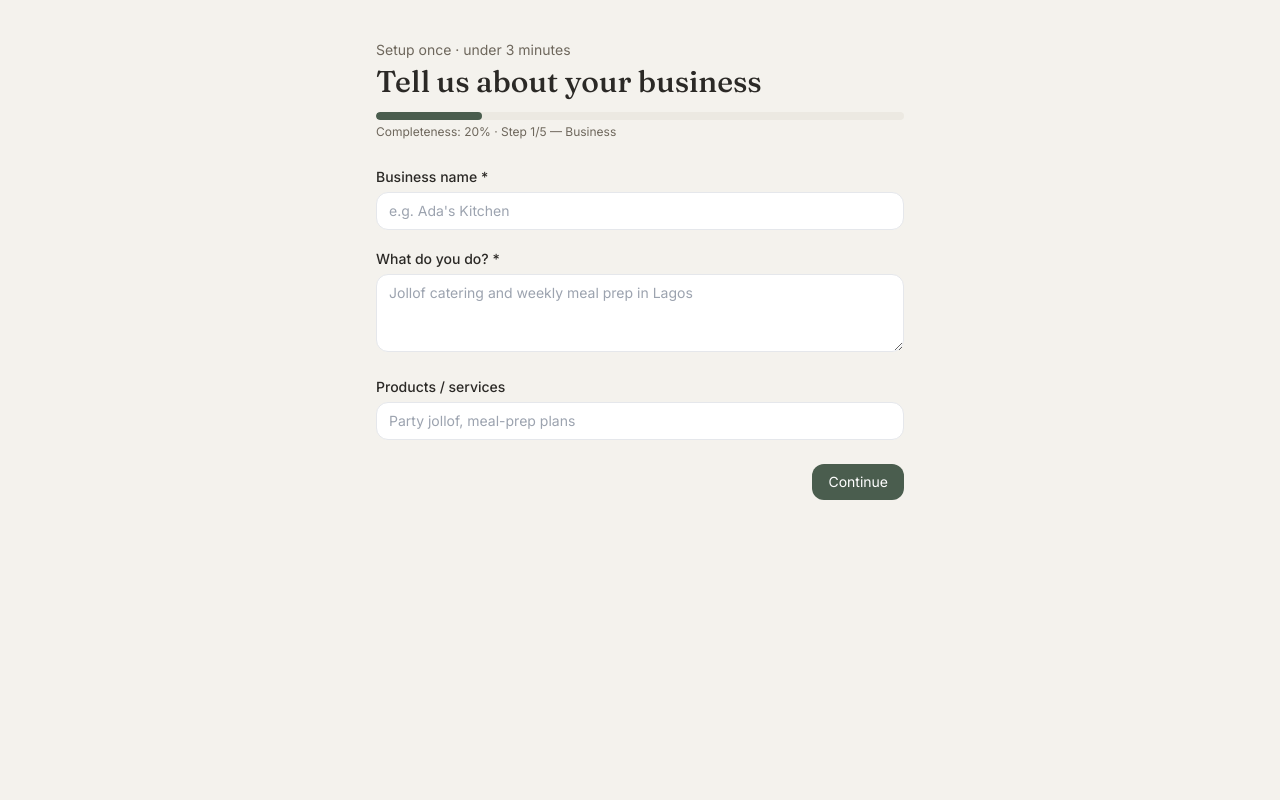
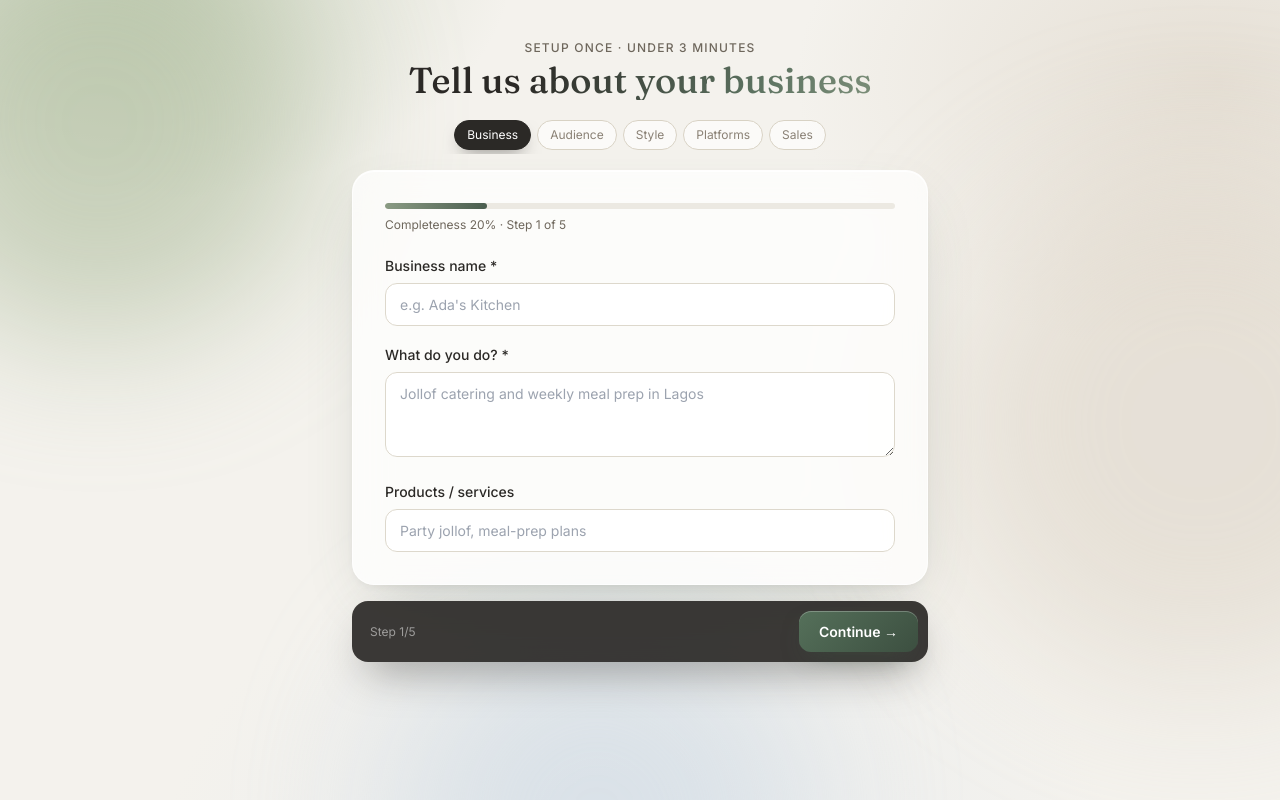
Before and after one commit to chisomsamuel912/ai-social-media-automation, a Next.js app: page /onboarding in a window 1280 px wide. Built offline with nearby package versions, Linux system fonts and the light colour scheme.

Commit message:
Modern floating glass UI: orbs, glass cards, sticky action bar

```diff
--- a/app/brand/page.tsx
+++ b/app/brand/page.tsx
@@ -1,7 +1,6 @@
 "use client";
 import { useEffect, useState } from "react";
 
-const inputCls = "w-full rounded-xl border bg-white px-3 py-2 text-sm";
 type Tab = "facts" | "media";
 
 export default function BrandPage() {
@@ -53,52 +52,57 @@ export default function BrandPage() {
   }
 
   return (
-    <main className="mx-auto max-w-2xl px-6 py-10">
-      <p className="text-sm text-muted">Brand · Media Library · Verified Facts</p>
-      <h1 className="mt-1 text-3xl">Your brand & truths</h1>
-      <p className="mt-1 text-sm text-muted">The AI only uses facts saved here — it never invents prices or policies.</p>
+    <main className="stage px-4 py-10">
+      <div className="orb" style={{ width: 400, height: 400, right: "-120px", top: "-100px", background: "#D9CFC0" }} />
+      <div className="orb orb-b" style={{ width: 360, height: 360, left: "-120px", bottom: "-140px", background: "#9CAF88" }} />
+      <div className="relative mx-auto max-w-2xl">
+        <p className="text-center text-xs font-medium uppercase tracking-widest text-muted">Brand · Media · Truths</p>
+        <h1 className="grad-text mt-1 text-center text-4xl">Your brand & truths</h1>
+        <p className="mt-1 text-center text-sm text-muted">The AI only uses facts saved here — it never invents prices or policies.</p>
 
-      <div className="mt-4 flex items-center gap-2">
-        <input className={inputCls} value={businessId} onChange={(e) => setBusinessId(e.target.value)} placeholder="Business ID (auto-filled after onboarding)" />
-        <button onClick={load} className="rounded-xl border px-4 py-2 text-sm">Load</button>
+        <div className="glass mt-6 flex items-center gap-2 p-2.5">
+          <input className="field !border-0 !bg-transparent" value={businessId} onChange={(e) => setBusinessId(e.target.value)} placeholder="Business ID (auto-filled after onboarding)" />
+          <button onClick={load} className="btn-primary shrink-0">Load</button>
         </div>
 
-      <div className="mt-4 flex gap-2">
-        <button onClick={() => setTab("facts")} className={`rounded-xl px-4 py-2 text-sm ${tab === "facts" ? "bg-moss text-white" : "border"}`}>Verified Facts</button>
-        <button onClick={() => setTab("media")} className={`rounded-xl px-4 py-2 text-sm ${tab === "media" ? "bg-moss text-white" : "border"}`}>Media Library</button>
+        <div className="mt-4 flex justify-center gap-2">
+          <button onClick={() => setTab("facts")} className={tab === "facts" ? "btn-primary" : "btn-ghost"}>Verified Facts</button>
+          <button onClick={() => setTab("media")} className={tab === "media" ? "btn-primary" : "btn-ghost"}>Media Library</button>
         </div>
 
-      {msg && <p className="mt-3 text-sm text-muted">{msg}</p>}
+        {msg && <p className="mt-3 text-center text-sm text-muted">{msg}</p>}
 
+        <div className="glass mt-4 p-5">
           {tab === "facts" && (
-        <div className="mt-4 grid gap-3">
+            <div className="grid gap-2.5">
               {facts.length === 0 && <p className="text-sm text-muted">No facts yet. Add prices, products, delivery info…</p>}
               {facts.map((f) => (
-            <div key={f.key} className="flex gap-2 rounded-xl border bg-card px-3 py-2 text-sm" style={{ borderColor: "#E3DED2" }}>
+                <div key={f.key} className="glass-soft flex gap-2 px-3 py-2.5 text-sm">
                   <b>{f.key}</b><span className="text-muted">{f.value}</span>
                 </div>
               ))}
               <div className="flex gap-2">
-            <input className={inputCls} value={fKey} onChange={(e) => setFKey(e.target.value)} placeholder="e.g. jollof-party-price" />
-            <input className={inputCls} value={fVal} onChange={(e) => setFVal(e.target.value)} placeholder="e.g. ₦25,000 per tray" />
-            <button onClick={saveFact} className="rounded-xl bg-moss px-4 py-2 text-sm text-white">Save</button>
+                <input className="field" value={fKey} onChange={(e) => setFKey(e.target.value)} placeholder="e.g. jollof-party-price" />
+                <input className="field" value={fVal} onChange={(e) => setFVal(e.target.value)} placeholder="e.g. ₦25,000 per tray" />
+                <button onClick={saveFact} className="btn-primary shrink-0">Save</button>
               </div>
             </div>
           )}
-
           {tab === "media" && (
-        <div className="mt-4 grid gap-3">
-          {assets.length === 0 && <p className="text-sm text-muted">No media yet. Paste an image URL (file upload comes with Supabase Storage wiring).</p>}
+            <div className="grid gap-2.5">
+              {assets.length === 0 && <p className="text-sm text-muted">No media yet. Paste an image URL (file upload comes with Storage wiring).</p>}
               {assets.map((a) => (
-            <div key={a.id} className="truncate rounded-xl border bg-card px-3 py-2 text-sm" style={{ borderColor: "#E3DED2" }}>🖼 {a.url}</div>
+                <div key={a.id} className="glass-soft truncate px-3 py-2.5 text-sm">🖼 {a.url}</div>
               ))}
               <div className="flex gap-2">
-            <input className={inputCls} value={mUrl} onChange={(e) => setMUrl(e.target.value)} placeholder="https://…/product-photo.jpg" />
-            <button onClick={saveMedia} className="rounded-xl bg-moss px-4 py-2 text-sm text-white">Add</button>
+                <input className="field" value={mUrl} onChange={(e) => setMUrl(e.target.value)} placeholder="https://…/product-photo.jpg" />
+                <button onClick={saveMedia} className="btn-primary shrink-0">Add</button>
               </div>
               <p className="text-xs text-muted">Rule: promo posts prefer your real photo; educational posts use a template.</p>
             </div>
           )}
+        </div>
+      </div>
     </main>
   );
 }
--- a/app/globals.css
+++ b/app/globals.css
@@ -10,3 +10,124 @@ body {
 h1, h2, h3, .serif {
   font-family: Fraunces, Georgia, serif;
 }
+
+/* ---- modern floating backdrop ---- */
+.stage {
+  position: relative;
+  min-height: 100vh;
+  overflow: clip;
+  background:
+    radial-gradient(600px 400px at 12% -5%, rgba(154, 175, 136, 0.35), transparent 60%),
+    radial-gradient(700px 460px at 95% 10%, rgba(217, 207, 192, 0.55), transparent 60%),
+    radial-gradient(800px 600px at 50% 110%, rgba(228, 234, 240, 0.7), transparent 60%),
+    #f4f2ed;
+}
+.orb {
+  position: absolute;
+  border-radius: 9999px;
+  filter: blur(70px);
+  opacity: 0.5;
+  pointer-events: none;
+  animation: drift 14s ease-in-out infinite alternate;
+}
+.orb-b { animation-delay: -5s; animation-duration: 18s; }
+.orb-c { animation-delay: -9s; animation-duration: 22s; }
+@keyframes drift {
+  from { transform: translate3d(0, 0, 0) scale(1); }
+  to { transform: translate3d(30px, 36px, 0) scale(1.12); }
+}
+
+/* ---- floating glass card ---- */
+.glass {
+  background: rgba(255, 255, 255, 0.74);
+  backdrop-filter: blur(18px) saturate(1.2);
+  -webkit-backdrop-filter: blur(18px) saturate(1.2);
+  border: 1px solid rgba(255, 255, 255, 0.7);
+  box-shadow:
+    0 1px 0 rgba(255, 255, 255, 0.9) inset,
+    0 24px 60px -24px rgba(74, 93, 78, 0.28),
+    0 4px 14px -6px rgba(60, 50, 30, 0.12);
+  border-radius: 22px;
+}
+.glass-soft {
+  background: rgba(255, 255, 255, 0.55);
+  backdrop-filter: blur(12px);
+  -webkit-backdrop-filter: blur(12px);
+  border: 1px solid rgba(255, 255, 255, 0.6);
+  border-radius: 16px;
+}
+
+/* ---- buttons ---- */
+.btn-primary {
+  background: linear-gradient(135deg, #55705a, #3c4f40);
+  color: #fff;
+  font-weight: 600;
+  border-radius: 12px;
+  padding: 10px 20px;
+  font-size: 14px;
+  box-shadow: 0 10px 24px -10px rgba(60, 79, 64, 0.7), 0 1px 0 rgba(255,255,255,.25) inset;
+  transition: transform 0.15s ease, box-shadow 0.15s ease;
+}
+.btn-primary:hover { transform: translateY(-1px); box-shadow: 0 16px 30px -10px rgba(60,79,64,.7); }
+.btn-ghost {
+  background: rgba(255,255,255,.7);
+  border: 1px solid #d8d2c4;
+  border-radius: 12px;
+  padding: 10px 18px;
+  font-size: 14px;
+  color: #4a443b;
+  transition: transform 0.15s ease;
+}
+.btn-ghost:hover { transform: translateY(-1px); }
+
+/* ---- step pills ---- */
+.pill {
+  font-size: 12px;
+  padding: 5px 12px;
+  border-radius: 999px;
+  border: 1px solid #d8d2c4;
+  color: #8a8175;
+  background: rgba(255,255,255,.6);
+  white-space: nowrap;
+}
+.pill.on {
+  background: #2b2926;
+  color: #fff;
+  border-color: #2b2926;
+  box-shadow: 0 8px 18px -8px rgba(43,41,38,.6);
+}
+.pill.done {
+  background: rgba(74,93,78,.12);
+  color: #42563f;
+  border-color: rgba(74,93,78,.3);
+}
+
+/* ---- floating sticky action bar ---- */
+.actionbar {
+  position: sticky;
+  bottom: 16px;
+  background: rgba(43, 41, 38, 0.92);
+  backdrop-filter: blur(14px);
+  border-radius: 16px;
+  box-shadow: 0 20px 44px -16px rgba(43, 41, 38, 0.55);
+}
+
+/* ---- lift cards ---- */
+.lift { transition: transform 0.18s ease, box-shadow 0.18s ease; }
+.lift:hover { transform: translateY(-3px); box-shadow: 0 22px 44px -20px rgba(60,50,30,.3); }
+
+.grad-text {
+  background: linear-gradient(120deg, #2b2926 30%, #5c7260 70%, #8a9b84);
+  -webkit-background-clip: text;
+  background-clip: text;
+  color: transparent;
+}
+.field {
+  width: 100%;
+  border-radius: 12px;
+  border: 1px solid #ddd8cc;
+  background: rgba(255,255,255,.85);
+  padding: 10px 14px;
+  font-size: 14px;
+}
+.field:focus { outline: 2px solid rgba(74,93,78,.4); border-color: #4a5d4e; }
--- a/app/onboarding/page.tsx
+++ b/app/onboarding/page.tsx
@@ -2,17 +2,16 @@
 import { useEffect, useState } from "react";
 import { EMPTY_DRAFT, MVP_PLATFORMS, completeness, type OnboardingDraft } from "@/lib/onboarding";
 
-const STEPS = ["Business", "Audience", "Preferences", "Platforms", "Sales & dates"];
+const STEPS = ["Business", "Audience", "Style", "Platforms", "Sales"];
 
 function field(label: string, node: React.ReactNode) {
   return (
     <label className="block">
       <span className="text-sm font-medium">{label}</span>
-      <div className="mt-1">{node}</div>
+      <div className="mt-1.5">{node}</div>
     </label>
   );
 }
-const inputCls = "w-full rounded-xl border bg-white px-3 py-2 text-sm";
 
 export default function OnboardingPage() {
   const [draft, setDraft] = useState<OnboardingDraft>(EMPTY_DRAFT);
@@ -60,58 +59,76 @@ export default function OnboardingPage() {
 
   if (doneId) {
     return (
-      <main className="mx-auto max-w-xl px-6 py-12">
-        <h1 className="text-3xl">You&apos;re set 🎉</h1>
-        <p className="mt-2 text-sm text-muted">Profile completeness: {score}% · Business ID saved for Brand page.</p>
+      <main className="stage flex items-center justify-center px-4 py-14">
+        <div className="orb" style={{ width: 420, height: 420, left: "-120px", top: "-100px", background: "#9CAF88" }} />
+        <div className="orb orb-b" style={{ width: 480, height: 480, right: "-140px", bottom: "-160px", background: "#D9CFC0" }} />
+        <div className="glass relative max-w-lg w-full p-8 text-center">
+          <div className="mx-auto flex h-14 w-14 items-center justify-center rounded-2xl text-2xl" style={{ background: "linear-gradient(135deg,#55705a,#3c4f40)" }}>🎉</div>
+          <h1 className="grad-text mt-4 text-4xl">You&apos;re set</h1>
+          <p className="mt-2 text-sm text-muted">Profile completeness: {score}% · Business ID saved for the Brand page.</p>
           <p className="mt-2 font-mono text-xs text-muted">{doneId}</p>
-        <div className="mt-6 flex gap-2">
-          <a href="/brand" className="rounded-xl bg-moss px-4 py-2 text-sm text-white">Open Brand →</a>
-          <a href="/" className="rounded-xl border px-4 py-2 text-sm">Home</a>
+          <div className="mt-6 flex justify-center gap-2">
+            <a href="/brand" className="btn-primary">Open Brand →</a>
+            <a href="/" className="btn-ghost">Home</a>
+          </div>
         </div>
       </main>
     );
   }
 
   return (
-    <main className="mx-auto max-w-xl px-6 py-10">
-      <p className="text-sm text-muted">Setup once · under 3 minutes</p>
-      <h1 className="mt-1 text-3xl">Tell us about your business</h1>
-      <div className="mt-3 h-2 overflow-hidden rounded-full bg-sand">
-        <div className="h-full rounded-full bg-moss" style={{ width: `${score}%` }} />
+    <main className="stage px-4 py-10">
+      <div className="orb" style={{ width: 420, height: 420, left: "-120px", top: "-100px", background: "#9CAF88" }} />
+      <div className="orb orb-b" style={{ width: 480, height: 480, right: "-140px", top: "20%", background: "#D9CFC0" }} />
+      <div className="orb orb-c" style={{ width: 380, height: 380, left: "30%", bottom: "-180px", background: "#C9D6E2" }} />
+
+      <div className="relative mx-auto max-w-xl">
+        <p className="text-center text-xs font-medium uppercase tracking-widest text-muted">Setup once · under 3 minutes</p>
+        <h1 className="grad-text mt-1 text-center text-4xl">Tell us about your business</h1>
+
+        <div className="mt-5 flex justify-center gap-1.5 overflow-x-auto pb-1">
+          {STEPS.map((s, i) => (
+            <span key={s} className={`pill ${i === step ? "on" : i < step ? "done" : ""}`}>{i < step ? "✓ " : ""}{s}</span>
+          ))}
         </div>
-      <p className="mt-1 text-xs text-muted">Completeness: {score}% · Step {step + 1}/5 — {STEPS[step]}</p>
 
-      <div className="mt-6 grid gap-4">
+        <div className="glass mt-4 p-6 sm:p-8">
+          <div className="h-1.5 overflow-hidden rounded-full" style={{ background: "#ECE9E2" }}>
+            <div className="h-full rounded-full transition-all" style={{ width: `${score}%`, background: "linear-gradient(90deg,#8A9B84,#4A5D4E)" }} />
+          </div>
+          <p className="mt-2 text-xs text-muted">Completeness {score}% · Step {step + 1} of 5</p>
+
+          <div className="mt-5 grid gap-4">
             {step === 0 && (<>
-          {field("Business name *", <input className={inputCls} value={draft.name} onChange={(e) => set("name", e.target.value)} placeholder="e.g. Ada's Kitchen" />)}
-          {field("What do you do? *", <textarea className={inputCls} rows={3} value={draft.description} onChange={(e) => set("description", e.target.value)} placeholder="Jollof catering and weekly meal prep in Lagos" />)}
-          {field("Products / services", <input className={inputCls} value={draft.products} onChange={(e) => set("products", e.target.value)} placeholder="Party jollof, meal-prep plans" />)}
+              {field("Business name *", <input className="field" value={draft.name} onChange={(e) => set("name", e.target.value)} placeholder="e.g. Ada's Kitchen" />)}
+              {field("What do you do? *", <textarea className="field" rows={3} value={draft.description} onChange={(e) => set("description", e.target.value)} placeholder="Jollof catering and weekly meal prep in Lagos" />)}
+              {field("Products / services", <input className="field" value={draft.products} onChange={(e) => set("products", e.target.value)} placeholder="Party jollof, meal-prep plans" />)}
             </>)}
             {step === 1 && (<>
-          {field("Who are your customers? *", <input className={inputCls} value={draft.audience} onChange={(e) => set("audience", e.target.value)} placeholder="Busy parents, 25–40" />)}
-          {field("Location", <input className={inputCls} value={draft.location} onChange={(e) => set("location", e.target.value)} placeholder="Lagos, Nigeria" />)}
+              {field("Who are your customers? *", <input className="field" value={draft.audience} onChange={(e) => set("audience", e.target.value)} placeholder="Busy parents, 25–40" />)}
+              {field("Location", <input className="field" value={draft.location} onChange={(e) => set("location", e.target.value)} placeholder="Lagos, Nigeria" />)}
             </>)}
             {step === 2 && (<>
-          {field("Tone of voice", <select className={inputCls} value={draft.tone} onChange={(e) => set("tone", e.target.value)}><option value="friendly">Friendly</option><option value="professional">Professional</option><option value="playful">Playful</option><option value="bold">Bold</option></select>)}
-          <p className="text-xs text-muted">The AI figures out topics and goals from your description and audience — no need to spell them out.</p>
+              {field("Tone of voice", <select className="field" value={draft.tone} onChange={(e) => set("tone", e.target.value)}><option value="friendly">Friendly</option><option value="professional">Professional</option><option value="playful">Playful</option><option value="bold">Bold</option></select>)}
+              <div className="glass-soft p-3 text-xs text-muted">✨ The AI figures out topics and goals from your description and audience — no need to spell them out.</div>
             </>)}
             {step === 3 && (<>
-          <div><p className="text-sm font-medium">Platforms (MVP: WhatsApp + Facebook)</p>
+              <div><p className="text-sm font-medium">Platforms <span className="text-muted">(MVP: WhatsApp + Facebook)</span></p>
                 <div className="mt-2 grid gap-2">
                   {MVP_PLATFORMS.map((p) => (
-                <label key={p.id} className={`flex items-center gap-2 rounded-xl border px-3 py-2 text-sm ${p.enabled ? "" : "opacity-50"}`}>
+                    <label key={p.id} className={`glass-soft flex items-center gap-2 px-3 py-2.5 text-sm ${p.enabled ? "" : "opacity-50"}`}>
                       <input type="checkbox" disabled={!p.enabled} checked={draft.platforms.includes(p.id)}
                         onChange={(e) => set("platforms", e.target.checked ? [...draft.platforms, p.id] : draft.platforms.filter((x) => x !== p.id))} />
                       {p.label}{!p.enabled && <span className="text-xs text-muted">· later</span>}
                     </label>
                   ))}
                 </div></div>
-          {field("Posting frequency", <select className={inputCls} value={draft.frequency} onChange={(e) => set("frequency", e.target.value)}><option value="let_ai_decide">Let AI decide (recommended)</option><option value="3">3 posts/week</option><option value="5">5 posts/week</option><option value="7">7 posts/week</option></select>)}
-          {field("Publishing mode", <select className={inputCls} value={draft.publishingMode} onChange={(e) => set("publishingMode", e.target.value)}><option value="remind_me">🔔 Remind Me (MVP default)</option><option value="auto">⭐ Auto Publish (needs API approval)</option></select>)}
+              {field("Posting frequency", <select className="field" value={draft.frequency} onChange={(e) => set("frequency", e.target.value)}><option value="let_ai_decide">Let AI decide (recommended)</option><option value="3">3 posts/week</option><option value="5">5 posts/week</option><option value="7">7 posts/week</option></select>)}
+              {field("Publishing mode", <select className="field" value={draft.publishingMode} onChange={(e) => set("publishingMode", e.target.value)}><option value="remind_me">🔔 Remind Me (MVP default)</option><option value="auto">⭐ Auto Publish (needs API approval)</option></select>)}
             </>)}
             {step === 4 && (<>
-          {field("Sales channel", <select className={inputCls} value={draft.salesChannel} onChange={(e) => set("salesChannel", e.target.value)}><option value="whatsapp">WhatsApp</option><option value="facebook">Facebook Messenger</option><option value="website">Website / order page</option></select>)}
-          <div className="rounded-2xl border bg-card p-4 text-sm" style={{ borderColor: "#E3DED2" }}>
+              {field("Sales channel", <select className="field" value={draft.salesChannel} onChange={(e) => set("salesChannel", e.target.value)}><option value="whatsapp">WhatsApp</option><option value="facebook">Facebook Messenger</option><option value="website">Website / order page</option></select>)}
+              <div className="glass-soft p-4 text-sm">
                 <p className="font-semibold">Review</p>
                 <p className="text-muted">{draft.name || "—"} · {(draft.platforms.join(", ") || "—")} · {draft.frequency} · {draft.publishingMode} · → {draft.salesChannel}</p>
               </div>
@@ -119,11 +136,16 @@ export default function OnboardingPage() {
           </div>
 
           {status && <p className="mt-4 text-sm text-muted">{status}</p>}
-      <div className="mt-6 flex gap-2">
-        {step > 0 && <button onClick={() => setStep(step - 1)} className="rounded-xl border px-4 py-2 text-sm">Back</button>}
+        </div>
+
+        <div className="actionbar mt-4 flex items-center gap-2 p-2.5">
+          {step > 0
+            ? <button onClick={() => setStep(step - 1)} className="rounded-xl px-4 py-2 text-sm text-white/80">← Back</button>
+            : <span className="px-2 text-xs text-white/50">Step {step + 1}/5</span>}
           {step < 4
-          ? <button onClick={() => setStep(step + 1)} className="ml-auto rounded-xl bg-moss px-4 py-2 text-sm text-white">Continue</button>
-          : <button onClick={submit} className="ml-auto rounded-xl bg-moss px-4 py-2 text-sm text-white">Finish setup</button>}
+            ? <button onClick={() => setStep(step + 1)} className="btn-primary ml-auto">Continue →</button>
+            : <button onClick={submit} className="btn-primary ml-auto">Finish setup ✨</button>}
+        </div>
       </div>
     </main>
   );
```
Also changed, not shown: app/page.tsx (+14 -12 lines), 1 other file (tests, documents, lock files or other folders). Lines whose indentation alone changed are shown as unchanged.
